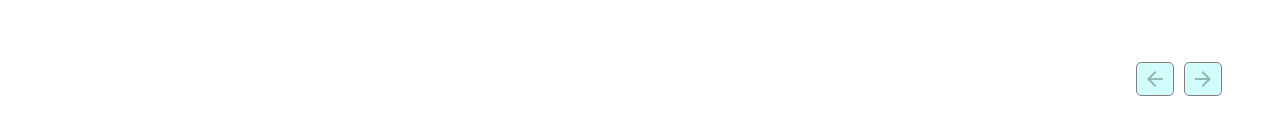
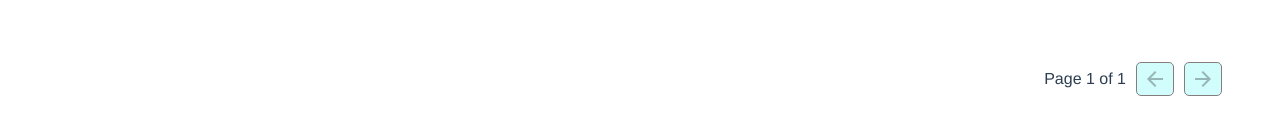
Before and after one commit to alex-y-kuznetsov/marathon, a Vue app in the folder marathon/: page /#/ in a window 1280 px wide. Shown: the part 476-610 px from the top of the page. Built offline with nearby package versions, Linux system fonts and the light colour scheme.

Commit message:
pagination 2

```diff
--- a/marathon/src/components/UserTable.vue
+++ b/marathon/src/components/UserTable.vue
@@ -41,6 +41,7 @@
         </tbody>
       </table>
       <div class="pagination">
+        <span class="pagination_pages">Page {{ pageNumber + 1 }} of {{ totalPages }}</span>
         <button class="page_button"
                 v-on:click.prevent="prevPage()"
                 v-bind:disabled="pageNumber === 0">
@@ -221,6 +222,12 @@ export default {
     margin-top: auto;
   }
 
+  .pagination_pages {
+    vertical-align: middle;
+    margin-right: 10px;
+    line-height: 35px;
+  }
+
   .page_button {
     height: 34px;
     background-color: #d1fdfd;
@@ -232,8 +239,8 @@ export default {
       vertical-align: middle;
     }
 
-    &:first-child {
-      margin-right: 10px;
+    &:last-child {
+      margin-left: 10px;
     }
 
     &:disabled {
```
